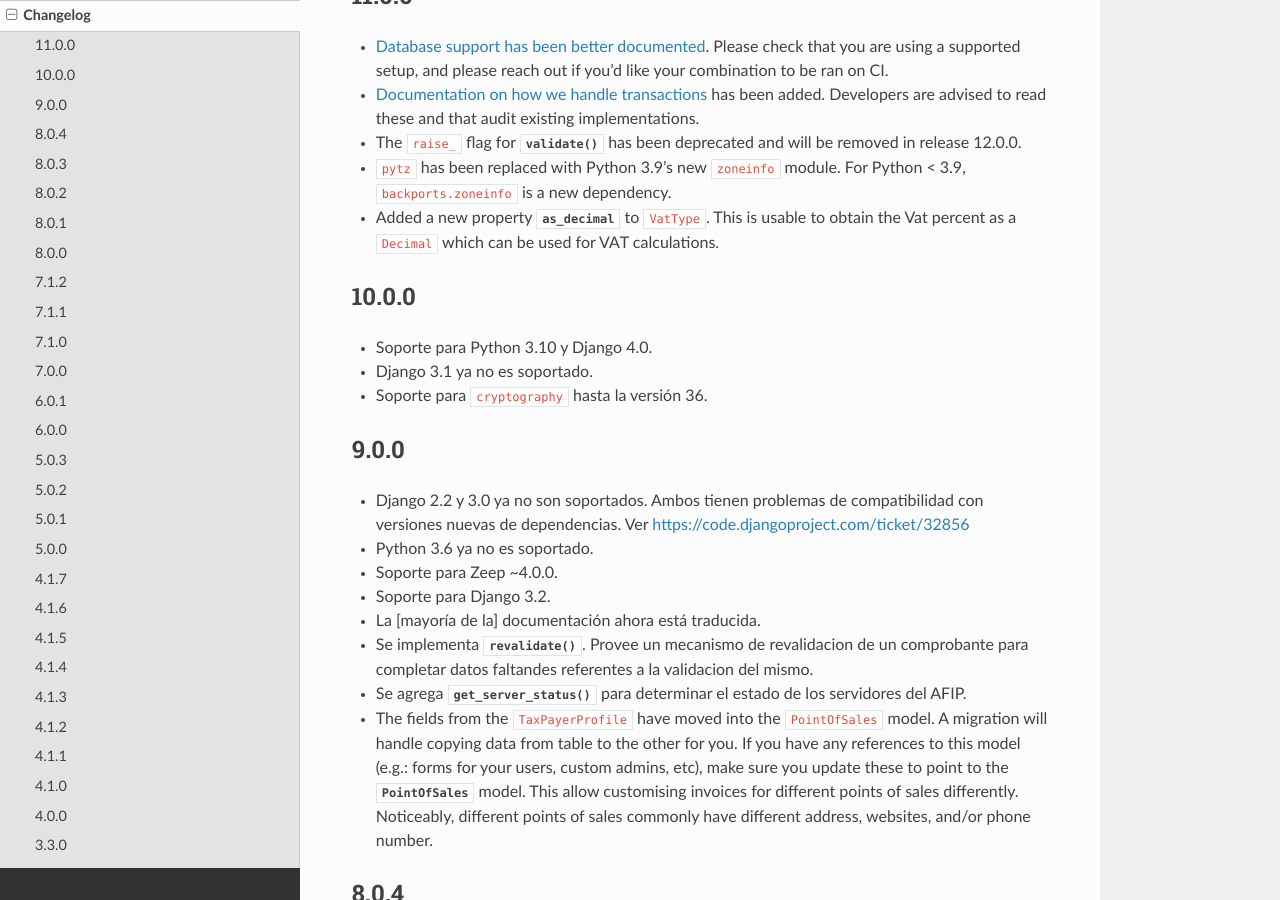
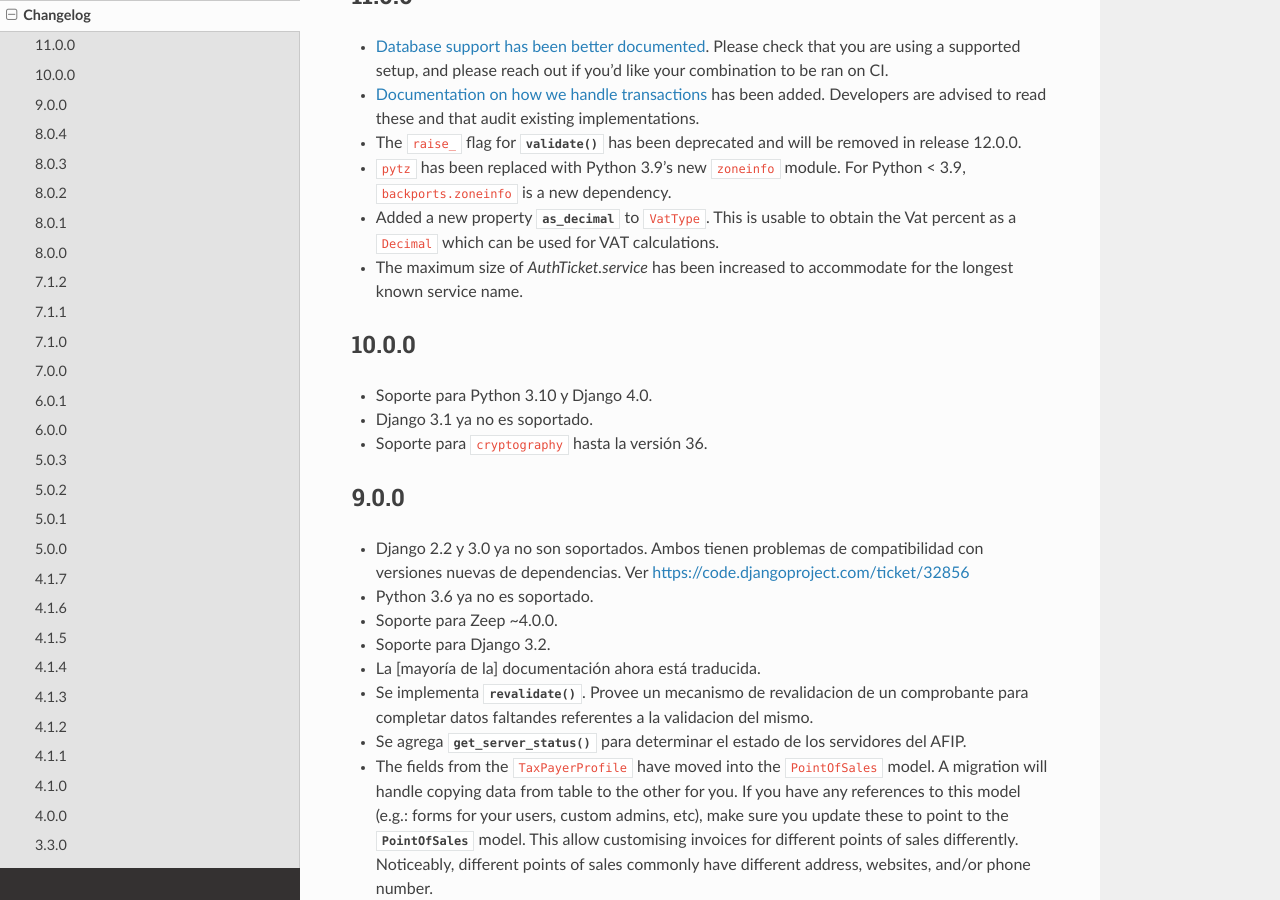
Before and after one commit to WhyNotHugo/django-afip, a Sphinx documentation site: the page built from docs/changelog.rst, in a window 1280 px wide and 900 px high, scrolled down 301 px. Built offline with Sphinx 7.4.7 and the Read the Docs theme 2.0.0, drawn with Linux system fonts in a browser that asks for light colours; the version number could not be read and is left out.

Commit message:
Add missing changelog entry

```diff
--- a/docs/changelog.rst
+++ b/docs/changelog.rst
@@ -22,6 +22,8 @@ acá.
   Python < 3.9, ``backports.zoneinfo`` is a new dependency.
 - Added a new property :attr:`~.VatType.as_decimal` to ``VatType``. This is usable to
   obtain the Vat percent as a ``Decimal`` which can be used for VAT calculations.
+- The maximum size of `AuthTicket.service` has been increased to accommodate for
+  the longest known service name.
 
 10.0.0
 -----
```
